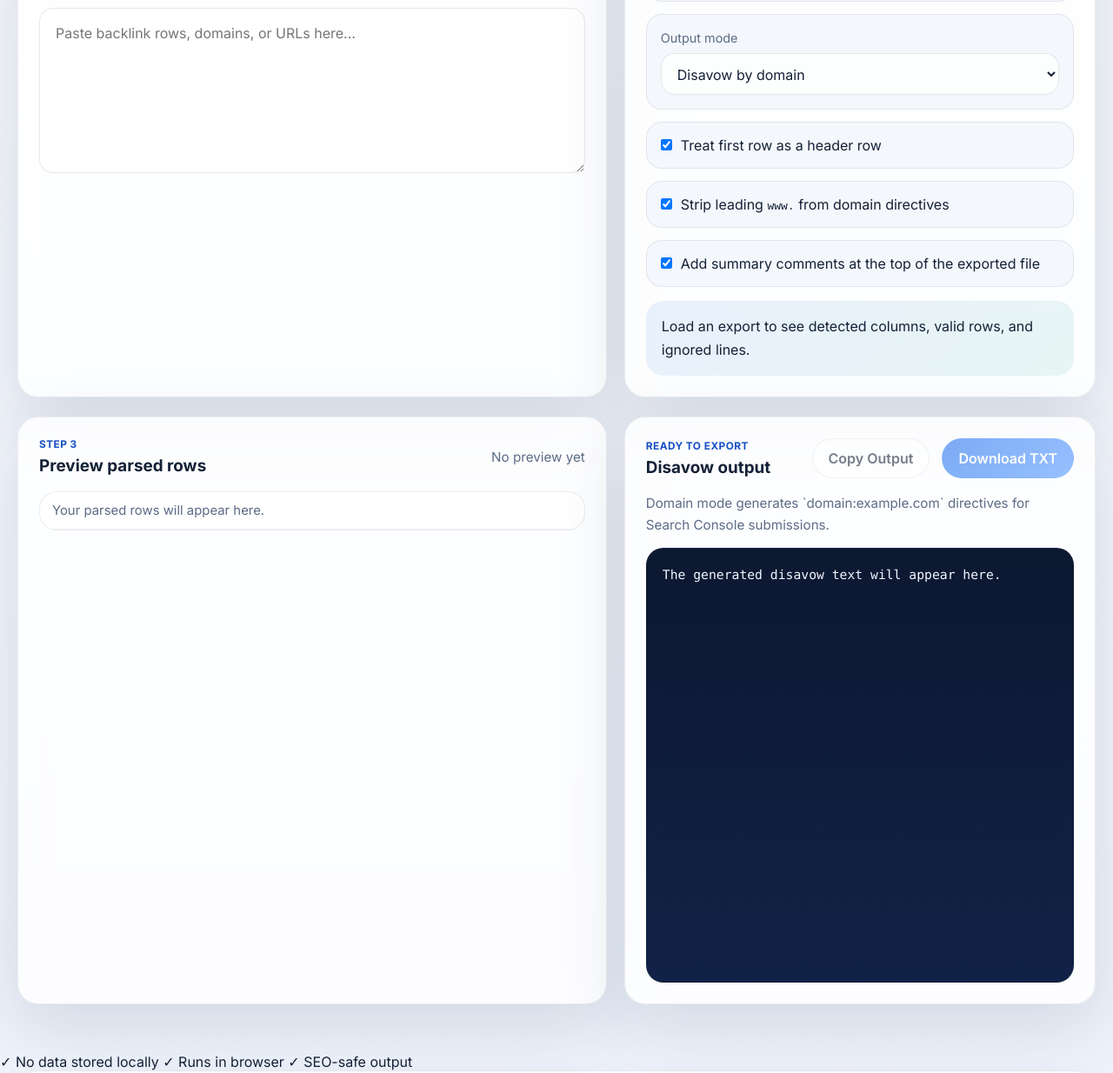
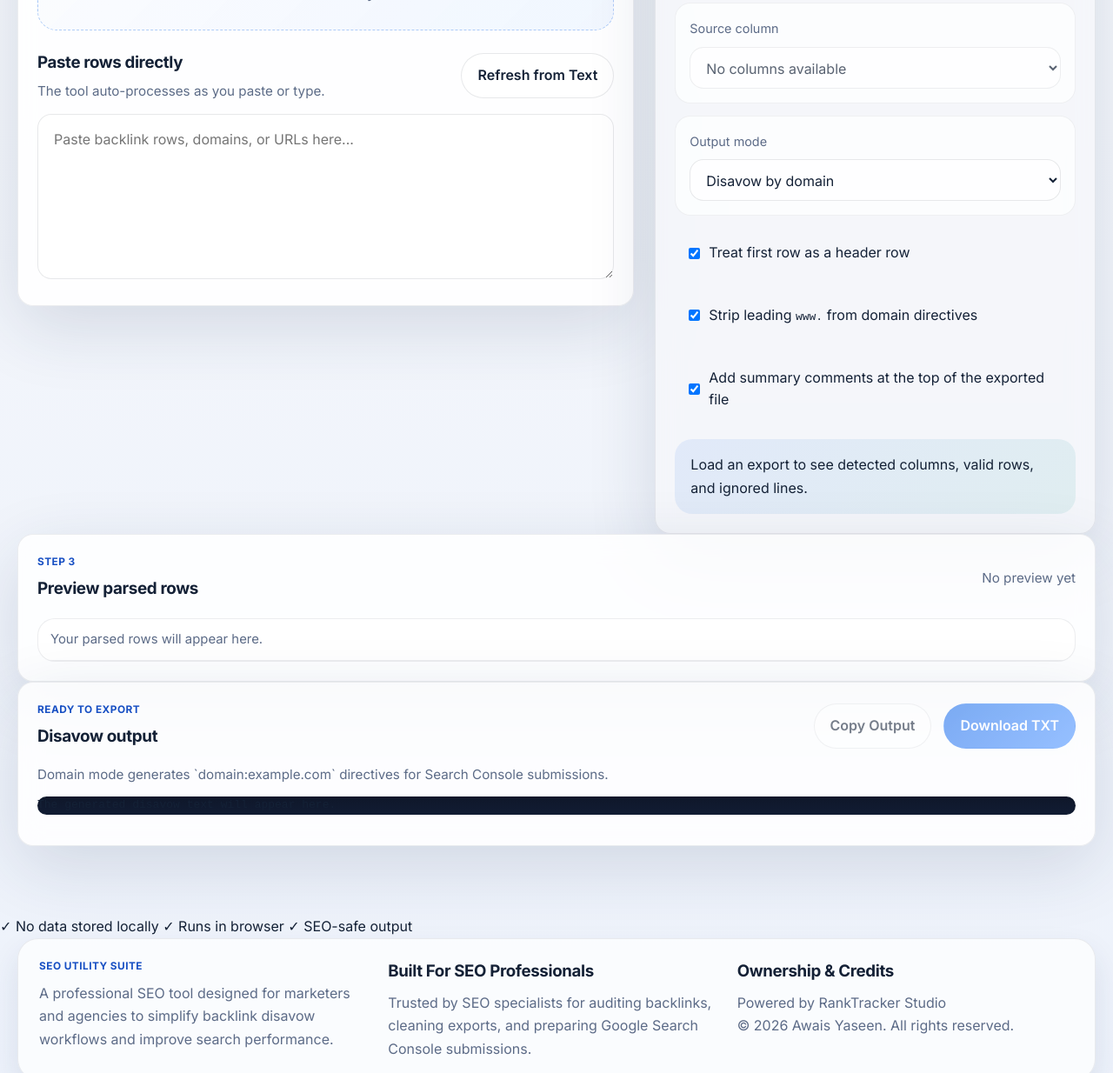
Before and after one commit to awaisy98/disavow-file-generator, a plain HTML site: page index.html in a window 1280 px wide. Shown: the part 1428-2662 px from the top of the page at 87% size. Drawn offline with Linux system fonts and the light colour scheme.

Commit message:
Update index.html

```diff
--- a/index.html
+++ b/index.html
@@ -9,6 +9,21 @@
   <title>Disavow File Builder | Powered by RankTracking Studio</title>
   <style>
 :root {
+  body {
+  line-height: 1.6;
+}
+
+h1, h2, h3 {
+  letter-spacing: -0.02em;
+}
+
+.panel-input {
+  background: rgba(255, 255, 255, 0.9);
+}
+
+.panel-controls {
+  background: rgba(245, 247, 251, 0.8);
+}
   color-scheme: light;
   --bg: #f5f7fb;
   --bg-2: #edf2fb;
@@ -157,14 +172,14 @@
 }
 
 .page-shell {
-  padding: 34px 0 56px;
+  padding: 24px 0 80px;
 }
 
 .hero {
   display: grid;
   grid-template-columns: minmax(0, 1.35fr) minmax(320px, 420px);
-  gap: 24px;
-  align-items: stretch;
+  gap: 32px;
+  align-items: start;
 }
 
 .hero-copy,
@@ -178,8 +193,8 @@
 }
 
 .hero-copy {
-  padding: 34px;
-  border-radius: 30px;
+  padding: 42px;
+  border-radius: 26px;
 }
 
 .eyebrow {
@@ -248,18 +263,24 @@
 }
 
 .feature-row {
-  display: grid;
-  grid-template-columns: repeat(3, minmax(0, 1fr));
-  gap: 14px;
-  margin-top: 28px;
+  display: flex;
+  gap: 10px;
+  margin-top: 26px;
+  flex-wrap: wrap;
+}
+
+.feature-pill {
+  flex: 1;
+  min-width: 160px;
+  padding: 14px 16px;
+  border-radius: 14px;
 }
 
 .feature-pill,
 .metric-card,
-.field-card,
-.toggle {
-  border: 1px solid rgba(20, 33, 54, 0.08);
-  background: var(--panel-muted);
+.field-card {
+  border: 1px solid rgba(20, 33, 54, 0.06);
+  background: rgba(255, 255, 255, 0.65);
 }
 
 .feature-pill {
@@ -400,17 +421,17 @@
   font-weight: 700;
 }
 
-.workspace,
-.results {
+.workspace {
   display: grid;
-  grid-template-columns: 1.25fr 1fr;
-  gap: 20px;
-  margin-top: 22px;
+  grid-template-columns: 1.4fr 1fr;
+  gap: 24px;
+  margin-top: 26px;
+  align-items: start;
 }
 
 .panel {
-  padding: 24px;
-  border-radius: 24px;
+  padding: 22px;
+  border-radius: 18px;
 }
 
 .section-kicker {
@@ -596,7 +617,7 @@
 }
 
 .output-panel {
-  min-height: 100%;
+  position: relative;
 }
 
 .output-note {
@@ -605,20 +626,8 @@
 }
 
 .output {
-  min-height: 500px;
-  margin: 14px 0 0;
-  padding: 18px;
-  overflow: auto;
-  border: 1px solid rgba(20, 33, 54, 0.1);
-  border-radius: 20px;
-  background:
-    linear-gradient(180deg, #0d1831 0%, #112247 100%);
-  color: #f1f7ff;
-  font-family: Consolas, "Courier New", monospace;
-  font-size: 0.92rem;
-  line-height: 1.65;
-  white-space: pre-wrap;
-  word-break: break-word;
+  background: linear-gradient(180deg, #0f172a 0%, #111c33 100%);
+  border-radius: 16px;
 }
 
 button:disabled {
@@ -705,8 +714,8 @@
   }
 
   .hero-copy h2 {
-    font-size: clamp(2.2rem, 10vw, 3.4rem);
-    max-width: none;
+    font-size: clamp(2.2rem, 4vw, 3.8rem);
+  max-width: 18ch;
   }
 
   .output {
@@ -752,6 +761,10 @@
   margin: 20px 0;
   color: var(--muted);
   font-size: 0.9rem;
+}
+  .panel:hover {
+  transform: translateY(-2px);
+  transition: 0.2s ease;
 }
 }
 
```
